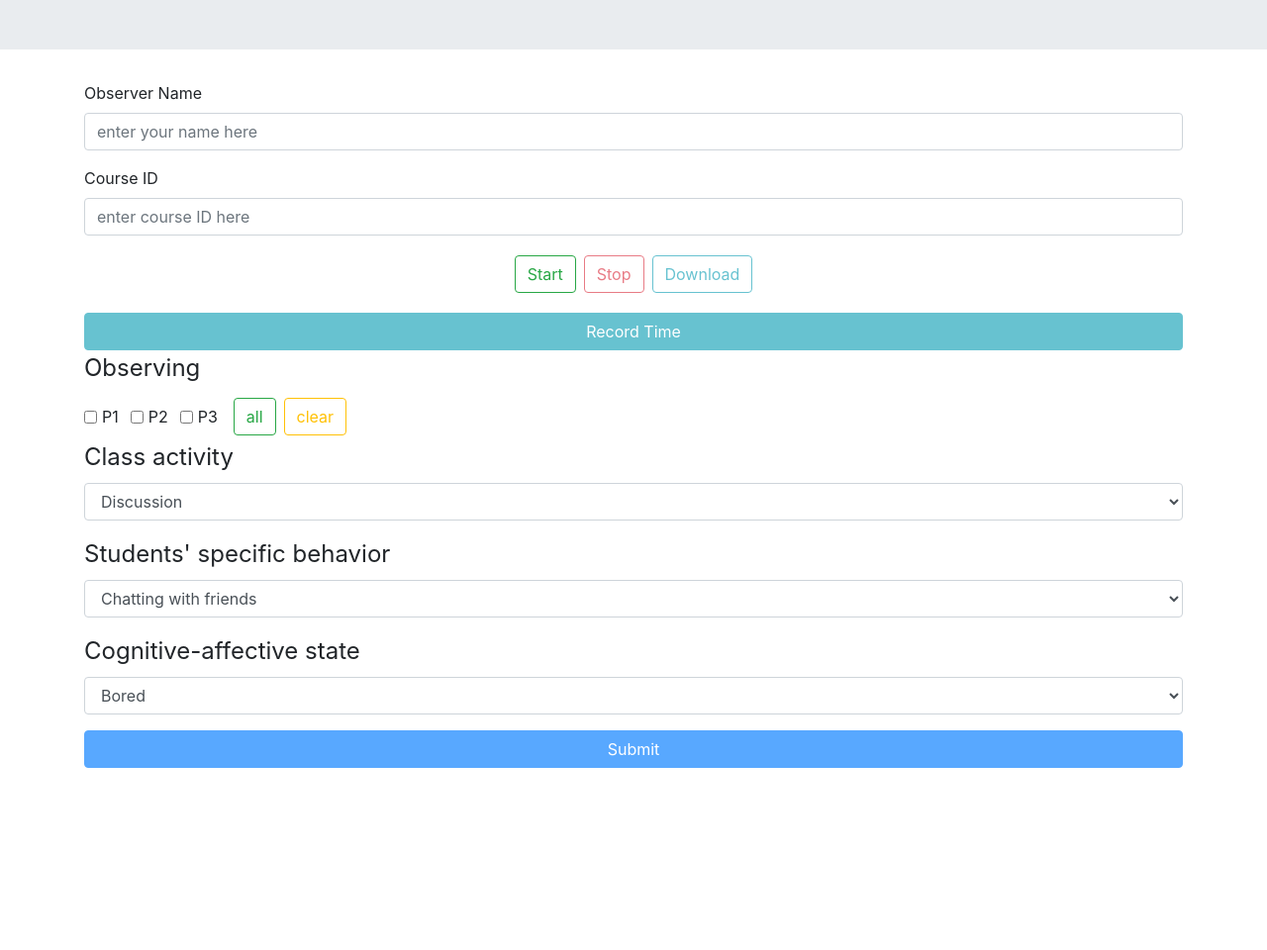
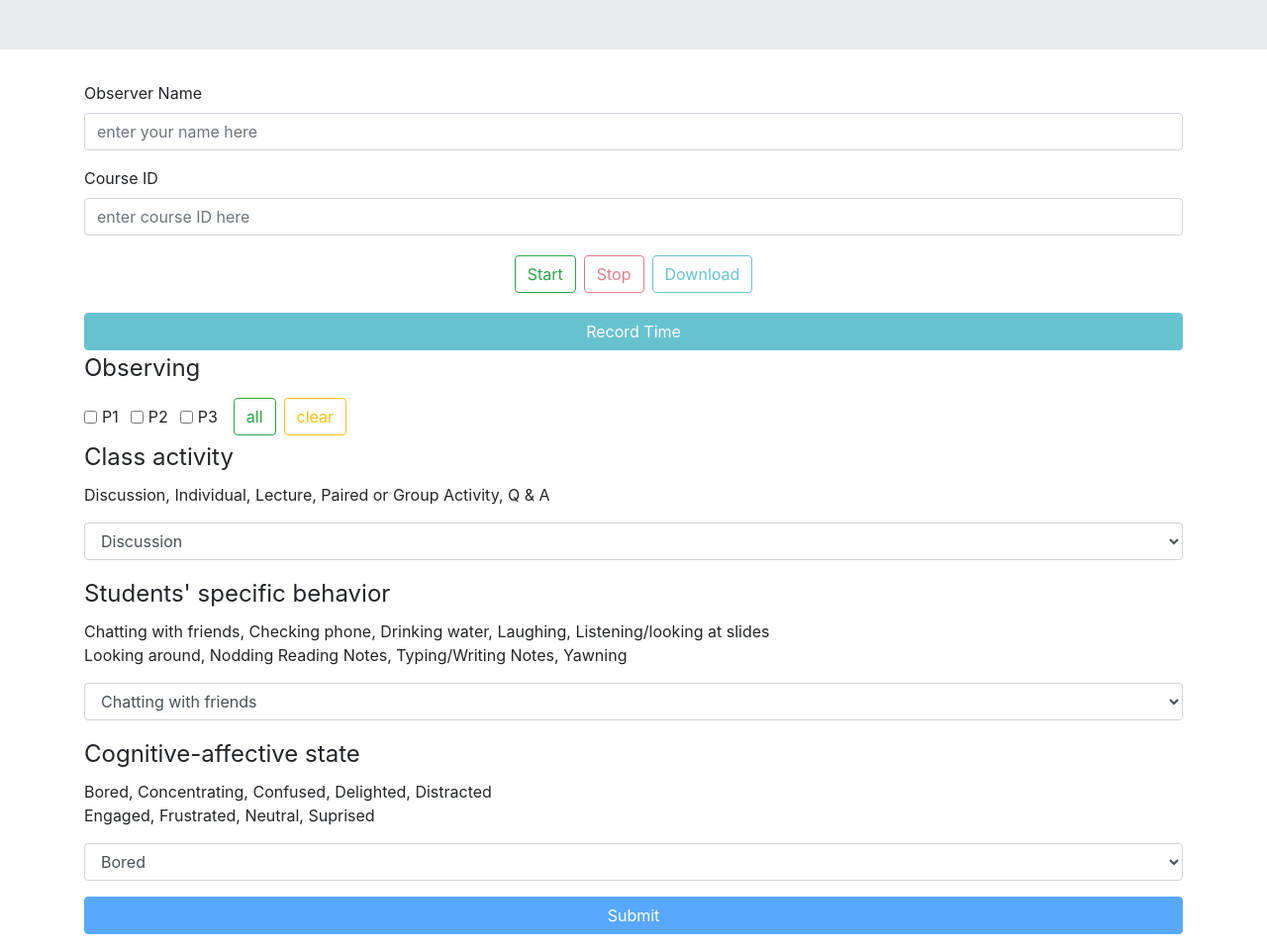
Before and after one commit to RuiheOnRails/EMARecorderWithNotes, a plain HTML site: page index.html in a window 1280 px wide. Shown: the part 134-1094 px from the top of the page at 99% size. Before the commit the page ends 926 px from the top, so only its background shows below. Drawn offline with nearby package versions, Linux system fonts and the light colour scheme.

Commit message:
options under title

```diff
--- a/index.html
+++ b/index.html
@@ -58,6 +58,9 @@
 
         <form id="classActForm">
             <legend> Class activity</legend>
+            <p>
+                Discussion, Individual, Lecture, Paired or Group Activity, Q & A
+            </p>
             <select class="form-control" id="classActSelector">
                 <option value="Discussion">Discussion</option>
                 <option value="Individual">Individual</option>
@@ -74,6 +77,10 @@
 
         <form id="studentForm">
             <legend>Students' specific behavior</legend>
+            <p>Chatting with friends, Checking phone, Drinking water, Laughing, Listening/looking at slides
+                <br>
+                Looking around, Nodding Reading Notes, Typing/Writing Notes, Yawning
+            </p>
             <select class="form-control" id="studentActSelector">
                 <option value="Chatting with friends">Chatting with friends</option>
                 <option value="Checking phone">Checking phone</option>
@@ -95,6 +102,11 @@
 
         <form id=cogStateForm>
             <legend>Cognitive-affective state</legend>
+            <p>
+                Bored, Concentrating, Confused, Delighted, Distracted
+                <br>
+                Engaged, Frustrated, Neutral, Suprised
+            </p>
             <select class="form-control" id="cogSelector">
                 <option value="Bored">Bored</option>
                 <option value="Concentrating">Concentrating</option>
```
